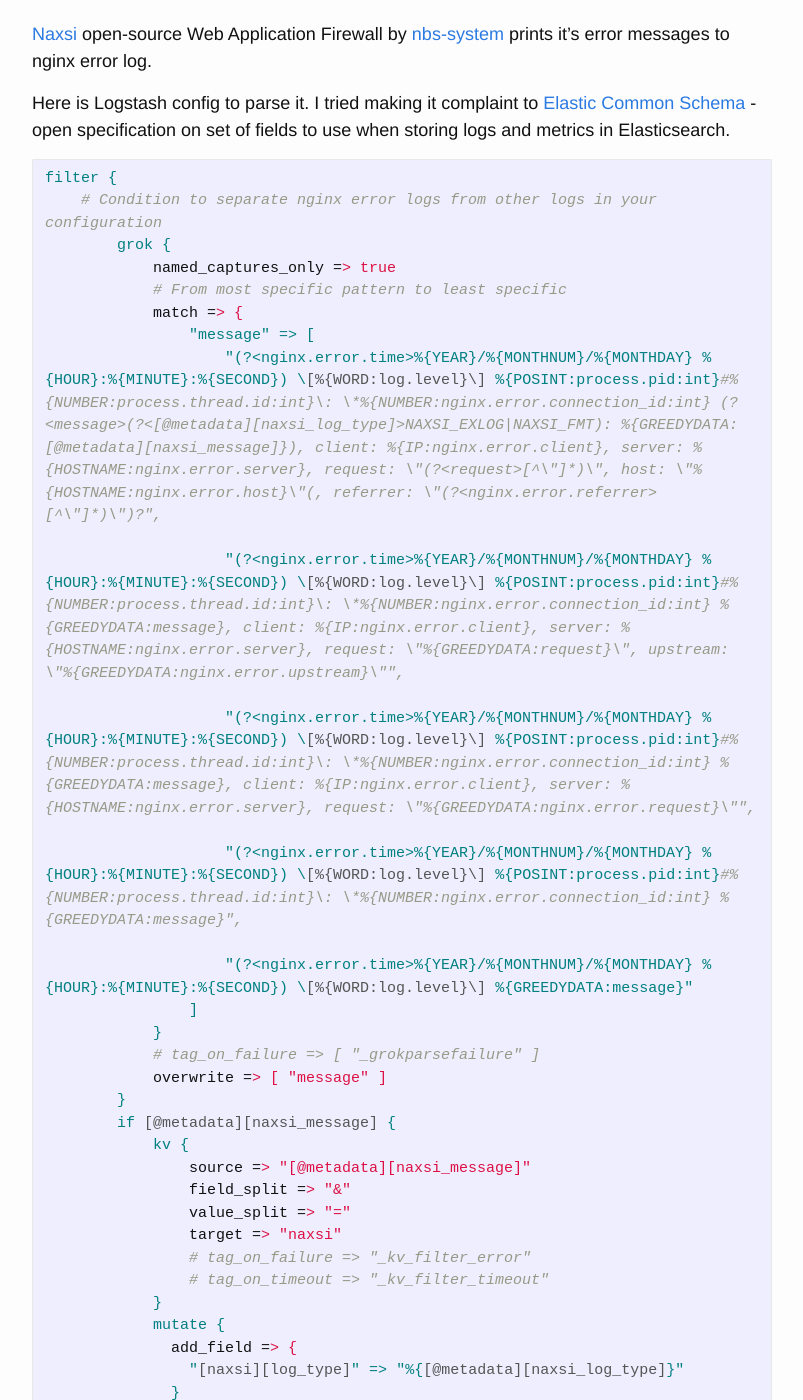
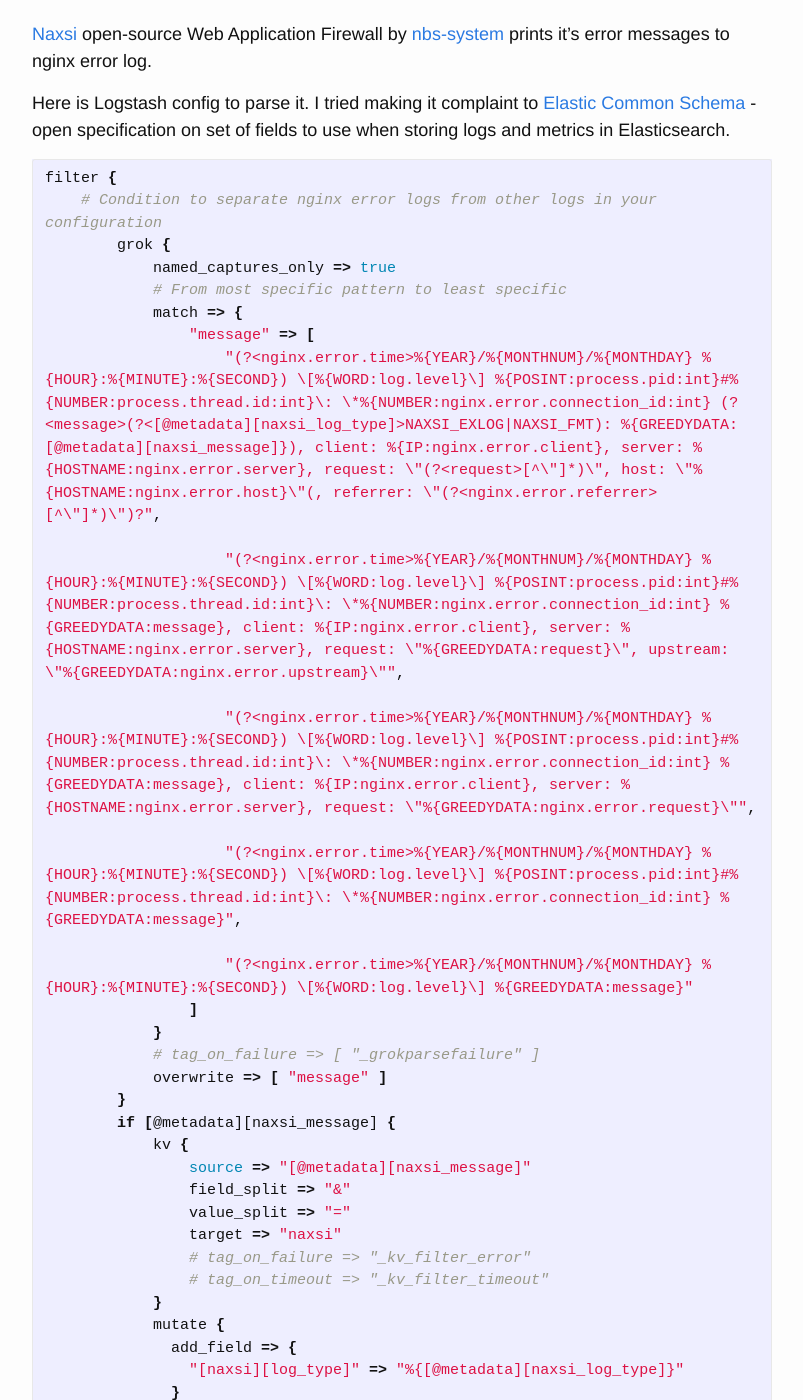
Before and after one commit to selivan/selivan.github.io, a Jekyll site: the page built from _posts/2019-06-18-logstash-parse-naxsi-logs.md, in a window 1280 px wide and 1400 px high, scrolled down 260 px. Shown: the whole window, without its empty margins (238-1041 px from the left). Built offline with Jekyll 4.4.1, drawn with Linux system fonts in a browser that asks for light colours; some of the changed text lies outside the part shown.

Commit message:
use other syntax highlighter

````diff
--- a/_posts/2019-06-18-logstash-parse-naxsi-logs.md
+++ b/_posts/2019-06-18-logstash-parse-naxsi-logs.md
@@ -8,7 +8,7 @@ tags: [logstash,grok,nginx,naxsi]
 
 Here is Logstash config to parse it. I tried making it complaint to [Elastic Common Schema](https://www.elastic.co/guide/en/ecs/current/) - open specification on set of fields to use when storing logs and metrics in Elasticsearch.
 
-```ini
+```shell
 filter {
     # Condition to separate nginx error logs from other logs in your configuration
         grok {
````
